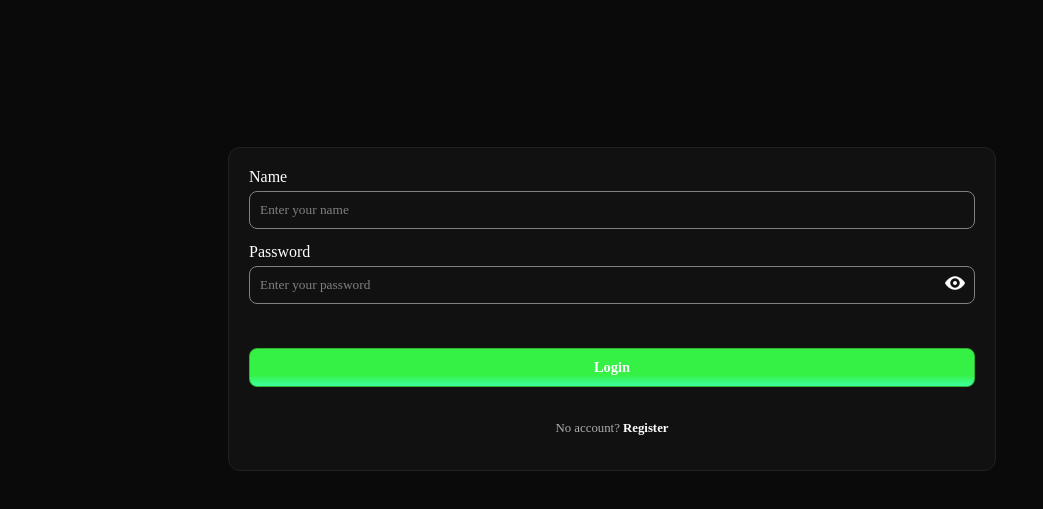
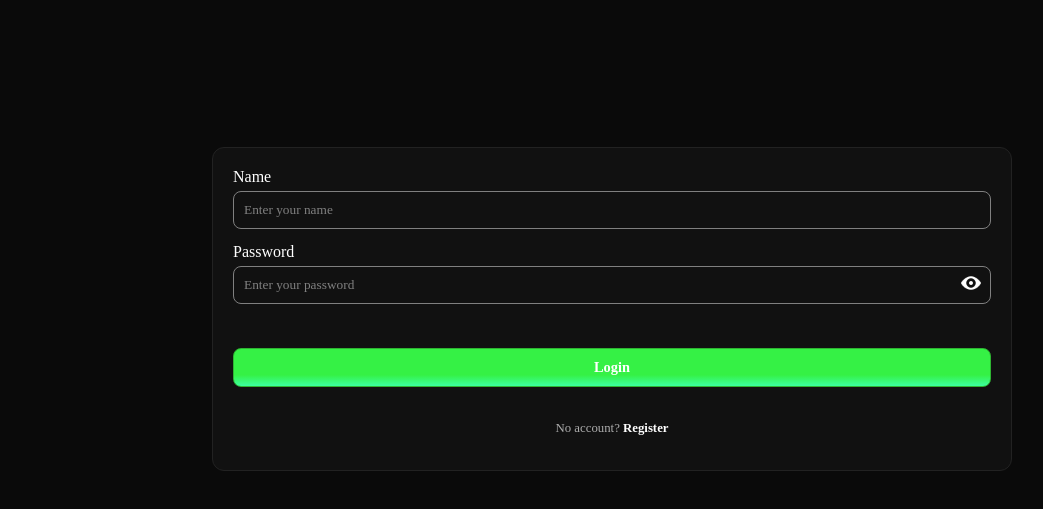
Before and after one commit to Siusseites/Daily-Tracker, a website: page index.html in a window 1280 px wide. Shown: the part 135-644 px from the top of the page, without its empty margins (28-1071 px from the left). Drawn offline with nearby package versions, Linux system fonts and the light colour scheme; a web font is replaced by a local one.

Commit message:
Add files via upload

```diff
--- a/start.css
+++ b/start.css
@@ -64,7 +64,8 @@ header p{
   border: 1px solid var(--border);
   padding: 20px;
   border-radius: 12px;
-  width: 60%;
+  width: 80%;
+  max-width: 800px;
 }
 
 .auth-form div{
```
